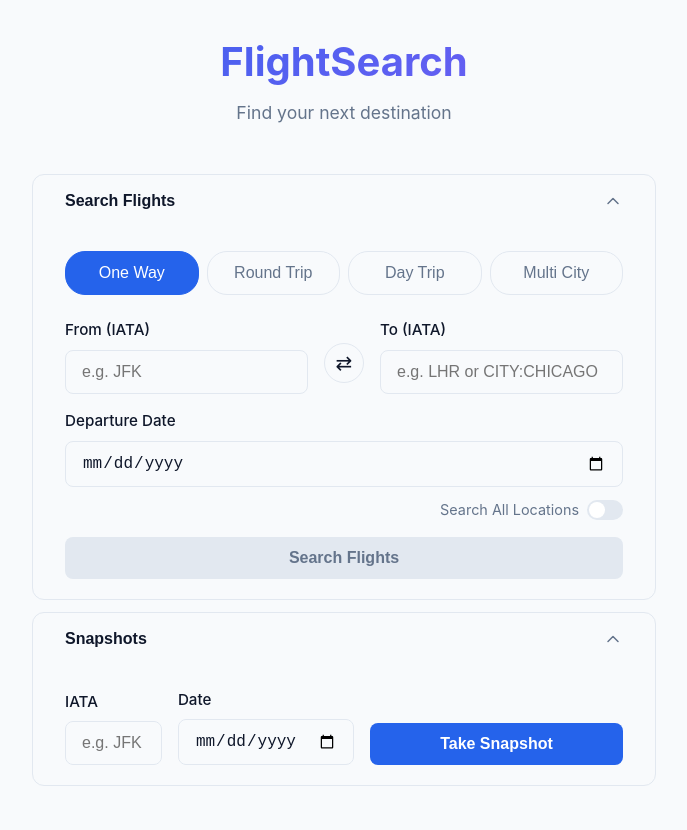
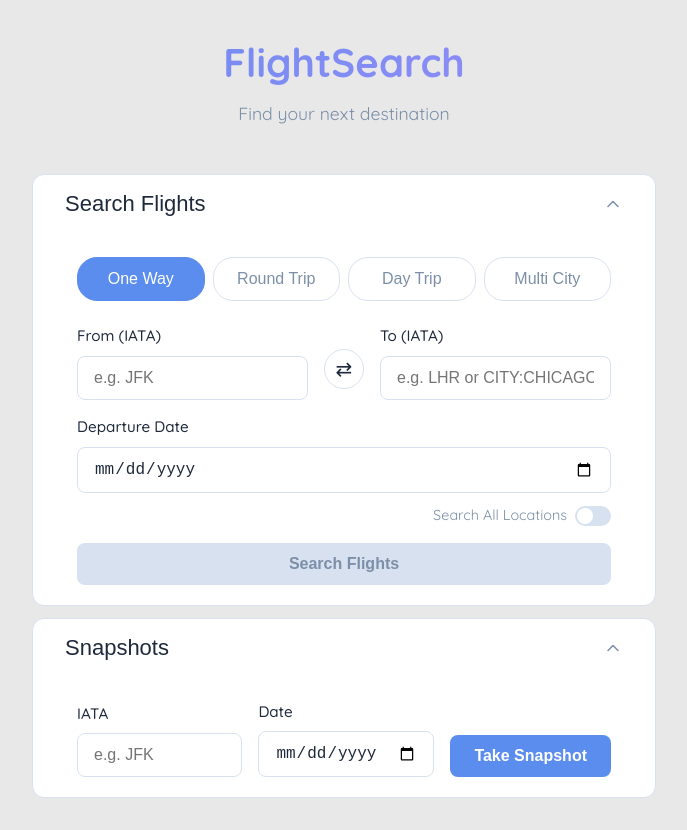
Before and after one commit to bkr541/getmydata, a Next.js app: page / in a window 1280 px wide. Shown: the whole page, without its empty margins (296-983 px from the left). Built offline with nearby package versions, Linux system fonts and the light colour scheme.

Commit message:
Edited search form

```diff
--- a/src/app/globals.css
+++ b/src/app/globals.css
@@ -1,24 +1,28 @@
 :root {
-  --primary: #2563eb;
-  --primary-hover: #1d4ed8;
-  --bg-color: #f8fafc;
-  --text-main: #0f172a;
-  --text-muted: #64748b;
+  --primary: #5b8dee;
+  --primary-hover: #3d72d9;
+  --bg-color: #e8e8e8;
+  --text-main: #1e293b;
+  --text-primary: #1e293b;
+  --text-muted: #7c8fa8;
   --card-bg: #ffffff;
-  --border-color: #e2e8f0;
+  --border-color: #d8e1f0;
+  --hover-bg: rgba(91, 141, 238, 0.06);
   --error: #ef4444;
   --success: #10b981;
 }
 
 @media (prefers-color-scheme: dark) {
   :root {
-    --primary: #3b82f6;
-    --primary-hover: #60a5fa;
-    --bg-color: #0f172a;
-    --text-main: #f8fafc;
-    --text-muted: #94a3b8;
-    --card-bg: #1e293b;
-    --border-color: #334155;
+    --primary: #5b8dee;
+    --primary-hover: #3d72d9;
+    --bg-color: #e8e8e8;
+    --text-main: #1e293b;
+    --text-primary: #1e293b;
+    --text-muted: #7c8fa8;
+    --card-bg: #ffffff;
+    --border-color: #d8e1f0;
+    --hover-bg: rgba(91, 141, 238, 0.06);
   }
 }
 
@@ -29,7 +33,7 @@
 }
 
 body {
-  font-family: -apple-system, BlinkMacSystemFont, "Segoe UI", Roboto, Helvetica, Arial, sans-serif;
+  font-family: inherit;
   background-color: var(--bg-color);
   color: var(--text-main);
   line-height: 1.5;
@@ -50,7 +54,7 @@ body {
 .header h1 {
   font-size: 2.5rem;
   font-weight: 700;
-  background: linear-gradient(135deg, var(--primary), #8b5cf6);
+  background: linear-gradient(135deg, var(--primary), #a78bfa);
   -webkit-background-clip: text;
   -webkit-text-fill-color: transparent;
   margin-bottom: 0.5rem;
@@ -97,7 +101,7 @@ body {
 .form-input:focus {
   outline: none;
   border-color: var(--primary);
-  box-shadow: 0 0 0 3px rgba(37, 99, 235, 0.2);
+  box-shadow: 0 0 0 3px rgba(91, 141, 238, 0.2);
 }
 
 .form-input:disabled {
--- a/src/app/layout.tsx
+++ b/src/app/layout.tsx
@@ -1,5 +1,8 @@
 import type { Metadata } from 'next';
+import { Quicksand } from 'next/font/google';
 import './globals.css';
+
+const quicksand = Quicksand({ subsets: ['latin'] });
 
 export const metadata: Metadata = {
   title: 'FlightSearch - Find your next destination',
@@ -13,7 +16,7 @@ export default function RootLayout({
 }) {
   return (
     <html lang="en">
-      <body>{children}</body>
+      <body className={quicksand.className}>{children}</body>
     </html>
   );
 }
--- a/src/components/SearchForm.module.css
+++ b/src/components/SearchForm.module.css
@@ -6,6 +6,7 @@
     overflow: hidden;
     margin-left: -12px;
     margin-right: -12px;
+    background-color: #ffffff;
 }
 
 .collapsibleHeader {
@@ -16,8 +17,8 @@
     background: transparent;
     border: none;
     cursor: pointer;
-    font-size: 1rem;
-    font-weight: 600;
+    font-size: 1.375rem;
+    font-weight: 400;
     color: var(--text-primary);
     width: 100%;
     text-align: left;
@@ -40,14 +41,14 @@
 .searchForm {
     display: flex;
     flex-direction: column;
-    padding: 24px calc(1.25rem + 12px) 1.25rem;
+    padding: 24px calc(1.25rem + 24px) 1.25rem;
 }
 
 .snapshotBody {
     display: flex;
     align-items: flex-end;
     gap: 1rem;
-    padding: 24px calc(1.25rem + 12px) 1.25rem;
+    padding: 24px calc(1.25rem + 24px) 1.25rem;
 }
 
 .inputGroup {
--- a/src/components/SearchForm.tsx
+++ b/src/components/SearchForm.tsx
@@ -338,7 +338,7 @@ export default function SearchForm() {
                 </svg>
             </button>
             <div className={`${styles.snapshotBody} ${isSnapshotsExpanded ? '' : styles.hidden}`}>
-                <div className="form-group" style={{ marginBottom: 0 }}>
+                <div className="form-group" style={{ marginBottom: 0, flex: 1 }}>
                     <label htmlFor="snapshotIata" className="form-label">IATA</label>
                     <input
                         id="snapshotIata"
@@ -364,7 +364,7 @@ export default function SearchForm() {
                 <button
                     type="button"
                     className="btn btn-primary"
-                    style={{ alignSelf: 'flex-end' }}
+                    style={{ alignSelf: 'flex-end', width: 'fit-content', flexShrink: 0, whiteSpace: 'nowrap' }}
                 >
                     Take Snapshot
                 </button>
```
